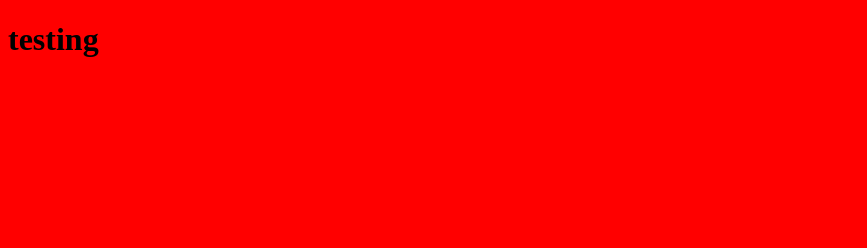
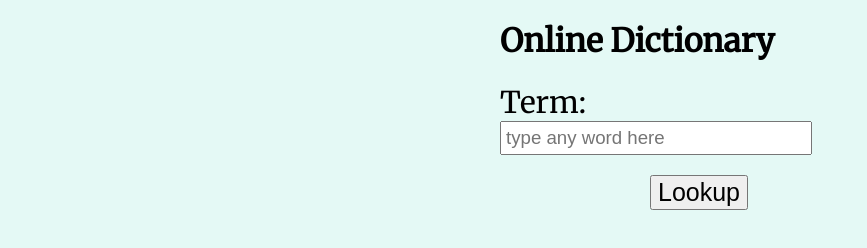
Before and after one commit to NirmalSilwal/Online_Dictionary, a website: page dict.html in a window 1280 px wide. Shown: the whole page, without its empty margins (0-867 px from the left). Drawn offline with nearby package versions, Linux system fonts and the light colour scheme.

Commit message:
designed homepage, favicon, styling

```diff
--- a/dict.css
+++ b/dict.css
@@ -1,3 +1,25 @@
 body {
-    background-color: red;
+    /* background-color: rgb(123, 140, 133); */
+    background-color: #E4F9F5;
+    /* font-family: 'Trebuchet MS', 'Lucida Sans Unicode', 'Lucida Grande', 'Lucida Sans', Arial, sans-serif; */
+    margin: auto 500px;
+    font-family: 'Merriweather', serif;
 }
+
+button {
+    font-size: 25px;
+    margin-left: 150px;
+}
+
+h1 {}
+
+#mylabel {
+    font-size: 30px;
+}
+
+.searchme {
+    font-size: 30px;
+    padding: 3pt;
+    width: 300px;
+    font-size: 14pt;
+}
--- a/dict.html
+++ b/dict.html
@@ -6,13 +6,29 @@
     <meta http-equiv="X-UA-Compatible" content="IE=edge">
     <meta name="viewport" content="width=device-width, initial-scale=1.0">
     <title>My dictionary</title>
+
     <link href="dict.css" rel="stylesheet">
+
+    <link rel="icon" href="images/favicon.ico">
+
+    <link rel="preconnect" href="https://fonts.googleapis.com">
+    <link rel="preconnect" href="https://fonts.gstatic.com" crossorigin>
+    <link href="https://fonts.googleapis.com/css2?family=Merriweather&family=Montserrat&family=Sacramento&display=swap"
+        rel="stylesheet">
 </head>
 
 <body>
-    <h1>testing</h1>
+    <h1>Online Dictionary</h1>
+    <div>
 
+        <label id="mylabel">Term:</label>
+        <input class="searchme" type="text" name="searchterm" placeholder="type any word here">
+        <br /><br />
 
+        <div>
+            <button type="button" name="submit">Lookup</button>
+        </div>
+    </div>
 
 
 
```
Also changed, not shown: images/favicon.ico (added), 1 other file.
